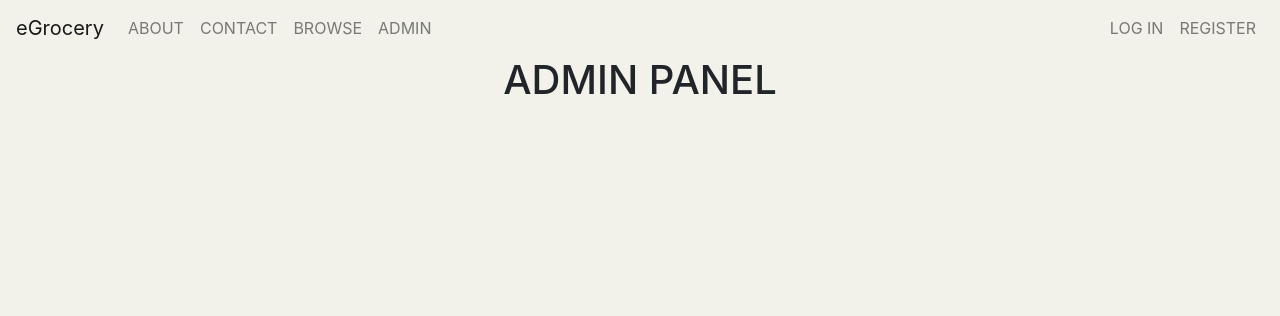
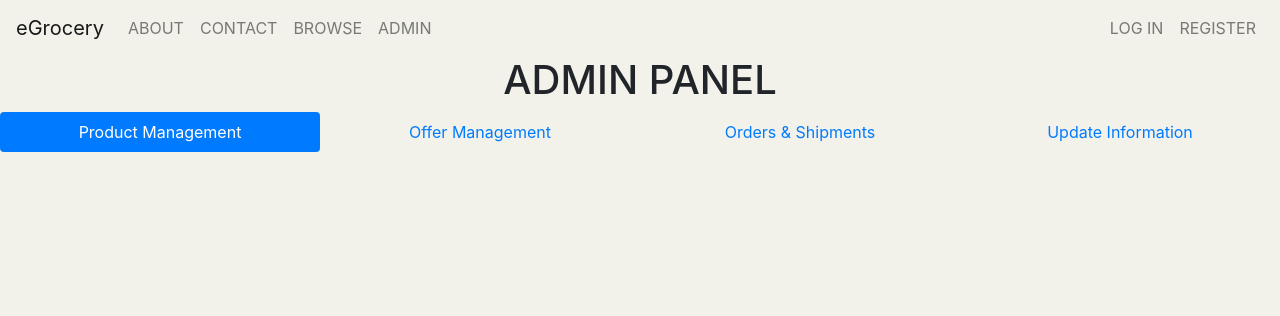
Before and after one commit to nhungoc1508/egrocery, a Flask app: page /admin in a window 1280 px wide. Shown: the top 316 px of the page. Run offline with Flask 2, Linux system fonts and the light colour scheme; some libraries are stand-ins or nearby versions.

Commit message:
:sparkles: Added Navigation Tabs

```diff
--- a/market/templates/admin.html
+++ b/market/templates/admin.html
@@ -2,11 +2,43 @@
 {% block title %}
     Admin page
 {% endblock %}
+<head>
+  <!-- Customized CSS -->
+  <link rel= "stylesheet" type= "text/css" href= "/egrocery/market/static/styles/styles.css">
+</head>
 
 {% block content %}
 <body class="text-center">
     <div class="container">
         <h1>ADMIN PANEL</h1>
     </div>
+    <div class="n-container">
+        <ul class="nav nav-pills nav-justified">
+            <li class="nav-item">
+              <a class="nav-link active" aria-current="page" href="#">Product Management</a>
+            </li>
+            <li class="nav-item">
+              <a class="nav-link" href="#">Offer Management</a>
+            </li>
+            <li class="nav-item">
+              <a class="nav-link" href="#">Orders & Shipments</a>
+            </li>
+            <li class="nav-item">
+              <a class="nav-link" href="#" tabindex="-1" aria-disabled="true">Update Information</a>
+            </li>
+          </ul>
+    </div>
+
+    <!-- Javascript to make the newly clicked tab the "active" tab -->
+    <!-- JavaScript JQuery -->
+    <script src="https://code.jquery.com/jquery-3.5.1.slim.min.js" integrity="sha384-DfXdz2htPH0lsSSs5nCTpuj/zy4C+OGpamoFVy38MVBnE+IbbVYUew+OrCXaRkfj" crossorigin="anonymous"></script>
+
+    <script>
+      // document.querySelector(".nav li").classList.add("active");
+        $(".nav li a").on("click", function() {
+            $(".nav li a").removeClass("active");
+            $(this).addClass("active");
+        });
+    </script>
 </body>
 {% endblock %}
```
